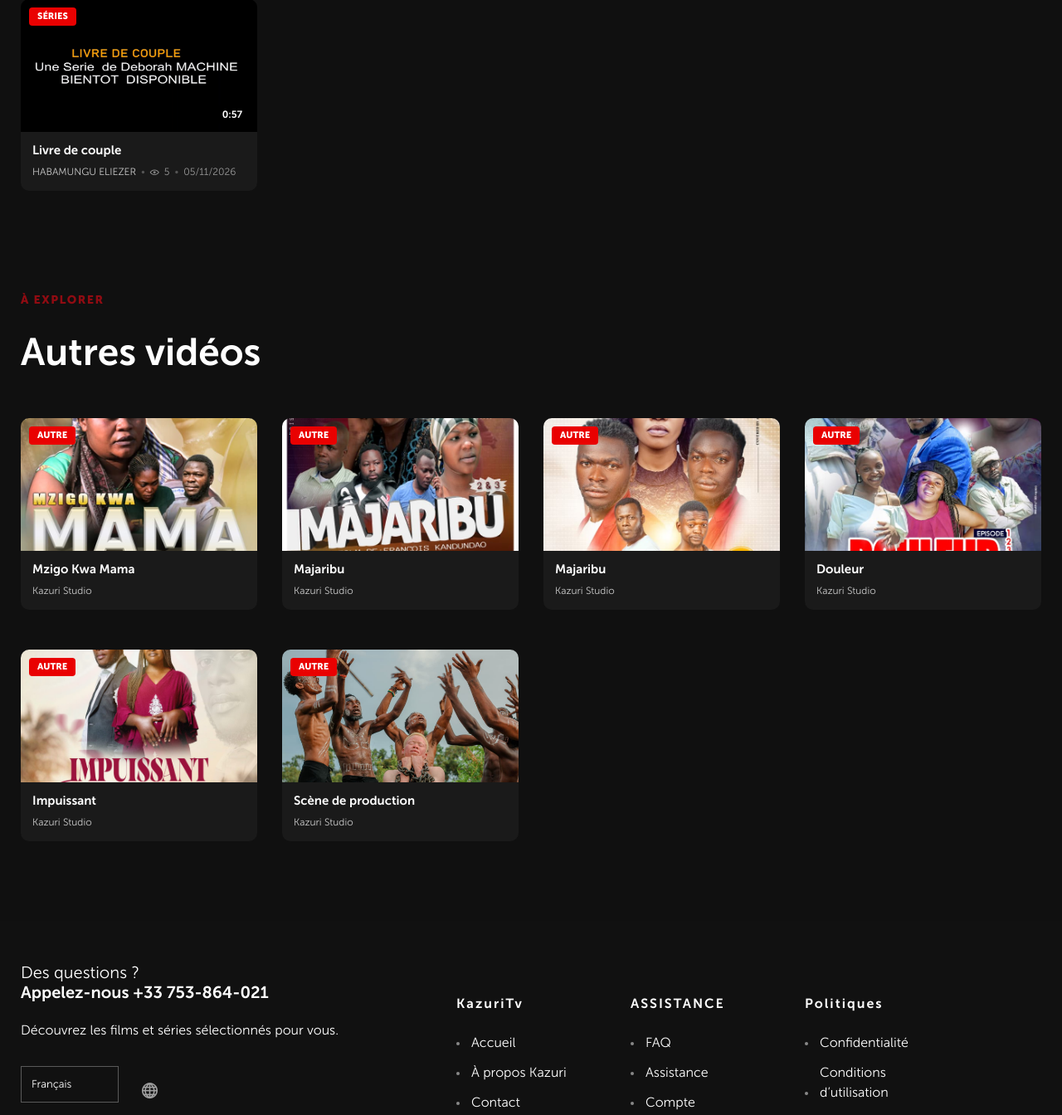
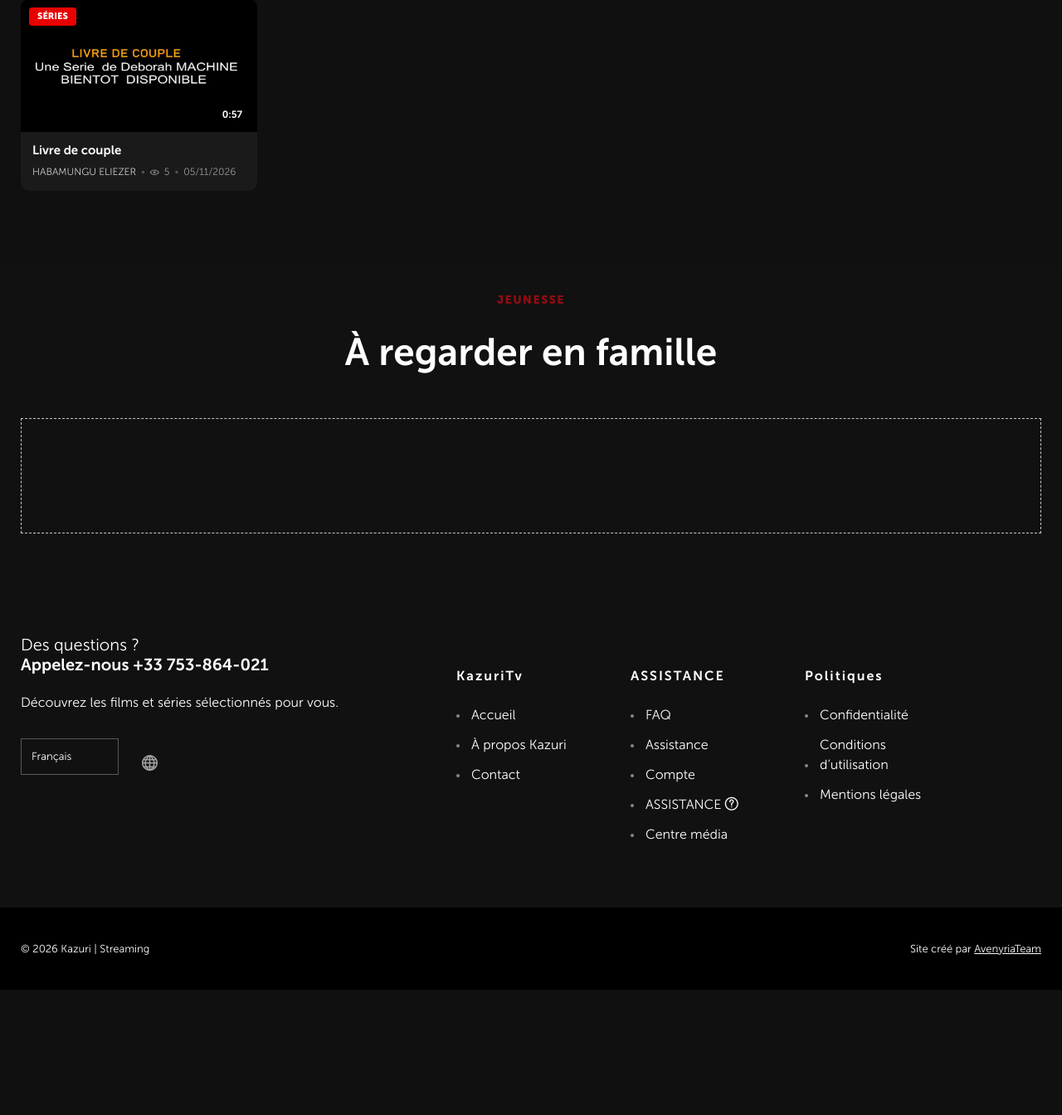
Before and after one commit to Herva17/site_kazuri, a PHP site: page /public/index.php in a window 1280 px wide. Shown: the part 2274-3618 px from the top of the page at 83% size. After the commit the page ends 3467 px from the top, so only its background shows below. Run offline with PHP 8.4, Linux system fonts and the light colour scheme; data comes from the database, SQL or seed files in the repository.

Commit message:
ajout categorie jeunesse

```diff
--- a/config/config.php
+++ b/config/config.php
@@ -1,7 +1,7 @@
 <?php
 return [
-    "db_user" => "root",
-    "db_pass" => "",
-    "db_host" => "localhost",
+    "db_user" => "kazur2501119",
+    "db_pass" => "yjbg0mkrg5",
+    "db_host" => "127.0.0.1",
     "db_name" => "kazur2501119"
 ];
--- a/kazur2501119 (1).sql
+++ b/kazur2501119.sql
@@ -43,7 +43,8 @@ INSERT INTO `categories` (`id`, `name`, `slug`, `description`, `created_at`) VAL
 (1, 'Films', 'films', 'Longs et courts métrages', '2026-10-27 18:21:56'),
 (2, 'Séries', 'series', 'Épisodes et saisons de séries', '2026-10-27 18:21:56'),
 (3, 'Musique', 'musique', 'Clips, concerts et contenus musicaux', '2026-10-27 18:21:56'),
-(4, 'Autres', 'autres', 'Autres types de contenus vidéo', '2026-10-27 18:21:56');
+(4, 'Autres', 'autres', 'Autres types de contenus vidéo', '2026-10-27 18:21:56'),
+(5, 'Jeunesse', 'jeunesse', 'Contenus adaptés aux enfants et à la famille', '2026-10-27 18:21:56');
 
 -- --------------------------------------------------------
 
--- a/ressources/views/pages/welcome.php
+++ b/ressources/views/pages/welcome.php
@@ -73,10 +73,11 @@
     }
 
     // ✅ FILTRAGE PAR CATÉGORIE
-    $films = []; $series = []; $autres = [];
+    $films = []; $series = []; $jeunesse = []; $autres = [];
     foreach ($p as $v) {
         $cat = strtolower($v['category']);
-        if (strpos($cat, 'film') !== false) $films[] = $v;
+        if (strpos($cat, 'jeun') !== false || strpos($cat, 'kid') !== false || strpos($cat, 'youth') !== false) $jeunesse[] = $v;
+        elseif (strpos($cat, 'film') !== false) $films[] = $v;
         elseif (strpos($cat, 'séri') !== false || strpos($cat, 'serie') !== false) $series[] = $v;
         else $autres[] = $v;
     }
@@ -467,20 +468,20 @@ body.no-scroll { overflow: hidden !important; }
 </section>
 
 <!-- ============================================
-     SECTION 5 : AUTRES
+     SECTION 5 : JEUNESSE
      ============================================ -->
-<section id="autres" class="content-section section-featured">
+<section id="jeunesse" class="content-section section-featured" data-background="#111111">
     <div class="container">
         <div class="row">
             <div class="col-12">
-                <div class="section-title">
-                    <h6><?= t('À EXPLORER') ?></h6>
-                    <h2><?= t('Autres vidéos') ?></h2>
+                <div class="section-title text-center light">
+                    <h6><?= t('JEUNESSE') ?></h6>
+                    <h2><?= t('À regarder en famille') ?></h2>
                 </div>
             </div>
 
-            <?php if (!empty($autres)): ?>
-                <?php foreach ($autres as $v): ?>
+            <?php if (!empty($jeunesse)): ?>
+                <?php foreach ($jeunesse as $v): ?>
                 <div class="col-xl-3 col-lg-4 col-md-6 col-sm-6 col-12 mb-4">
                     <div class="media-card-pro" onclick='playCinema(<?= json_encode([
                         'url' => resolveMediaPath($v['url']),
@@ -508,20 +509,12 @@ body.no-scroll { overflow: hidden !important; }
                 </div>
                 <?php endforeach; ?>
             <?php else: ?>
-                <?php foreach ($staticAutres as $sa): ?>
-                <div class="col-xl-3 col-lg-4 col-md-6 col-sm-6 col-12 mb-4">
-                    <div class="media-card-pro">
-                        <div class="thumb-wrapper">
-                            <img src="../assets/images/<?= htmlspecialchars($sa['file']) ?>" alt="<?= htmlspecialchars($sa['title']) ?>" loading="lazy">
-                            <span class="badge-cat">Autre</span>
-                        </div>
-                        <div class="info-body">
-                            <h3 class="info-title"><?= htmlspecialchars($sa['title']) ?></h3>
-                            <p class="info-meta"><span class="info-author">Kazuri Studio</span></p>
-                        </div>
+                <div class="col-12">
+                    <div class="media-empty">
+                        <i class="lni lni-smile"></i>
+                        <h4><?= t('Aucun contenu jeunesse disponible') ?></h4>
                     </div>
                 </div>
-                <?php endforeach; ?>
             <?php endif; ?>
         </div>
     </div>
```
Also changed, not shown: public/uploads/thumbnails/thumb_6b034b270b7af.png (added), 1 other file.
